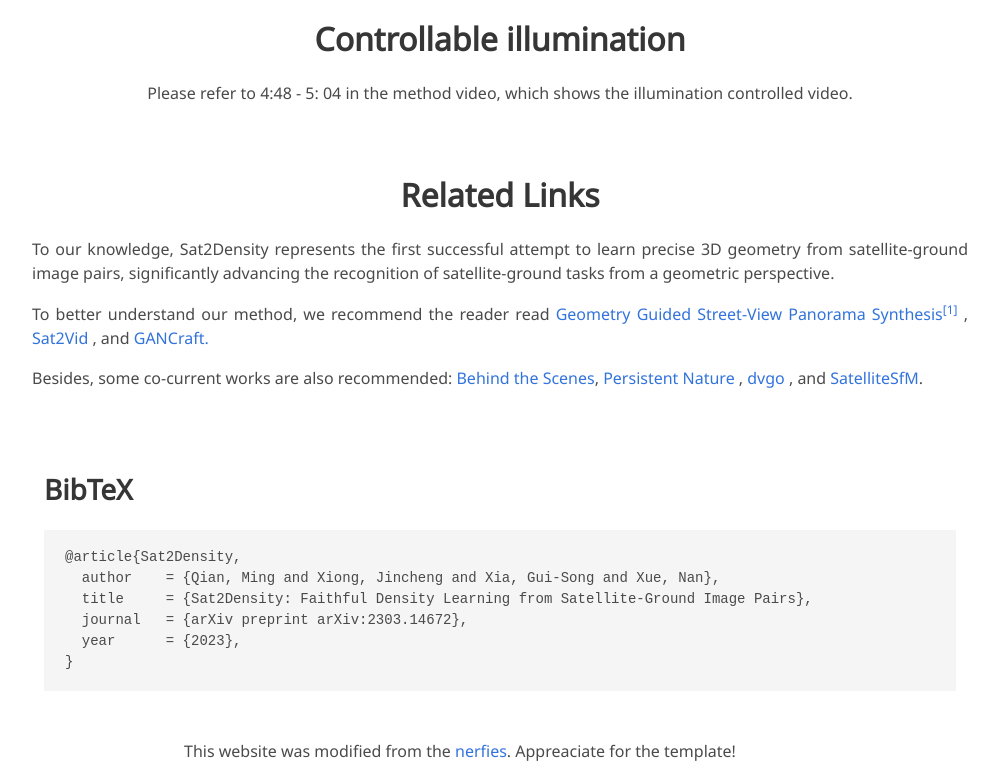
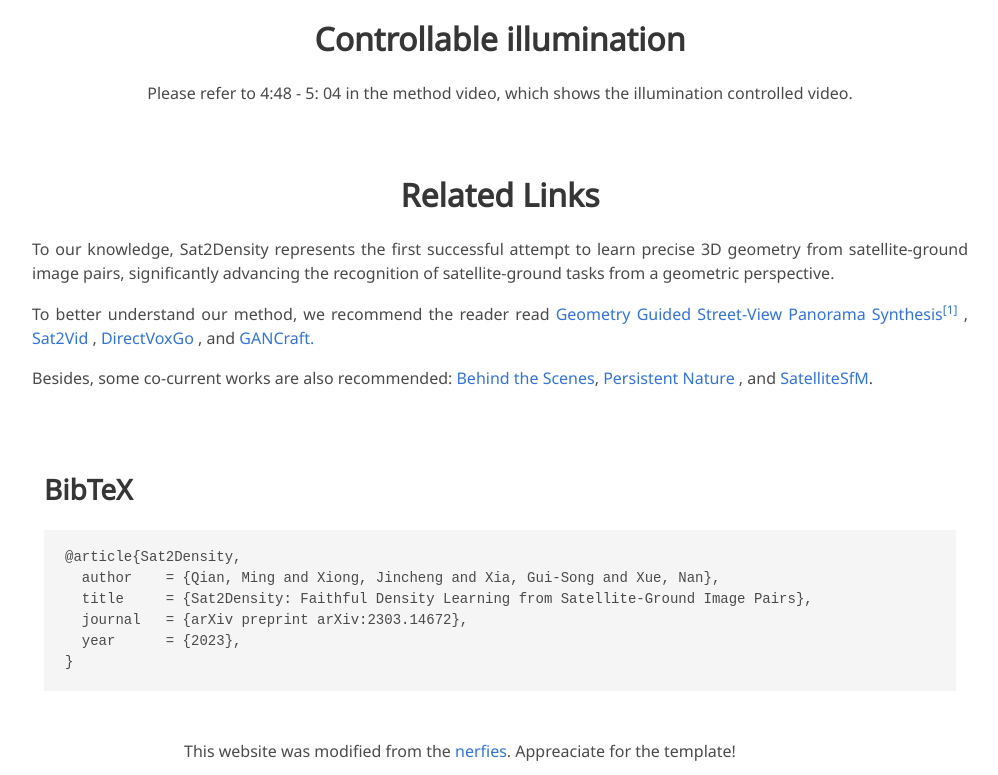
Before and after one commit to sat2density/sat2density.github.io, a plain HTML site: page index.html in a window 1280 px wide. Shown: the part 2242-3017 px from the top of the page, without its empty margins (140-1138 px from the left). Drawn offline with nearby package versions, Linux system fonts and the light colour scheme; some icons are missing; a web font is replaced by a local one.

Commit message:
Update index.html

```diff
--- a/index.html
+++ b/index.html
@@ -579,11 +579,10 @@
               To better understand our method, we recommend the reader read
               <a href="https://github.com/shiyujiao/Sat2StrPanoramaSynthesis">Geometry Guided Street-View Panorama Synthesis<sup>[1]</sup> </a>
               , <a href="https://openaccess.thecvf.com/content/ICCV2021/html/Li_Sat2Vid_Street-View_Panoramic_Video_Synthesis_From_a_Single_Satellite_Image_ICCV_2021_paper.html">Sat2Vid</a>
-              , and <a href="https://nvlabs.github.io/GANcraft/">GANCraft.</a>
+              , <a href="https://sunset1995.github.io/dvgo/">DirectVoxGo </a>, and <a href="https://nvlabs.github.io/GANcraft/">GANCraft.</a>
             </p>
             <p>
               Besides, some co-current works are also recommended: <a href="https://fwmb.github.io/bts/">Behind the Scenes</a>, <a href="https://chail.github.io/persistent-nature/">Persistent Nature </a>,
-              <a href="https://sunset1995.github.io/dvgo/">dvgo </a>,
               and <a href="https://github.com/Kai-46/SatelliteSfM">SatelliteSfM</a>.
             </p>
           </div>
```
